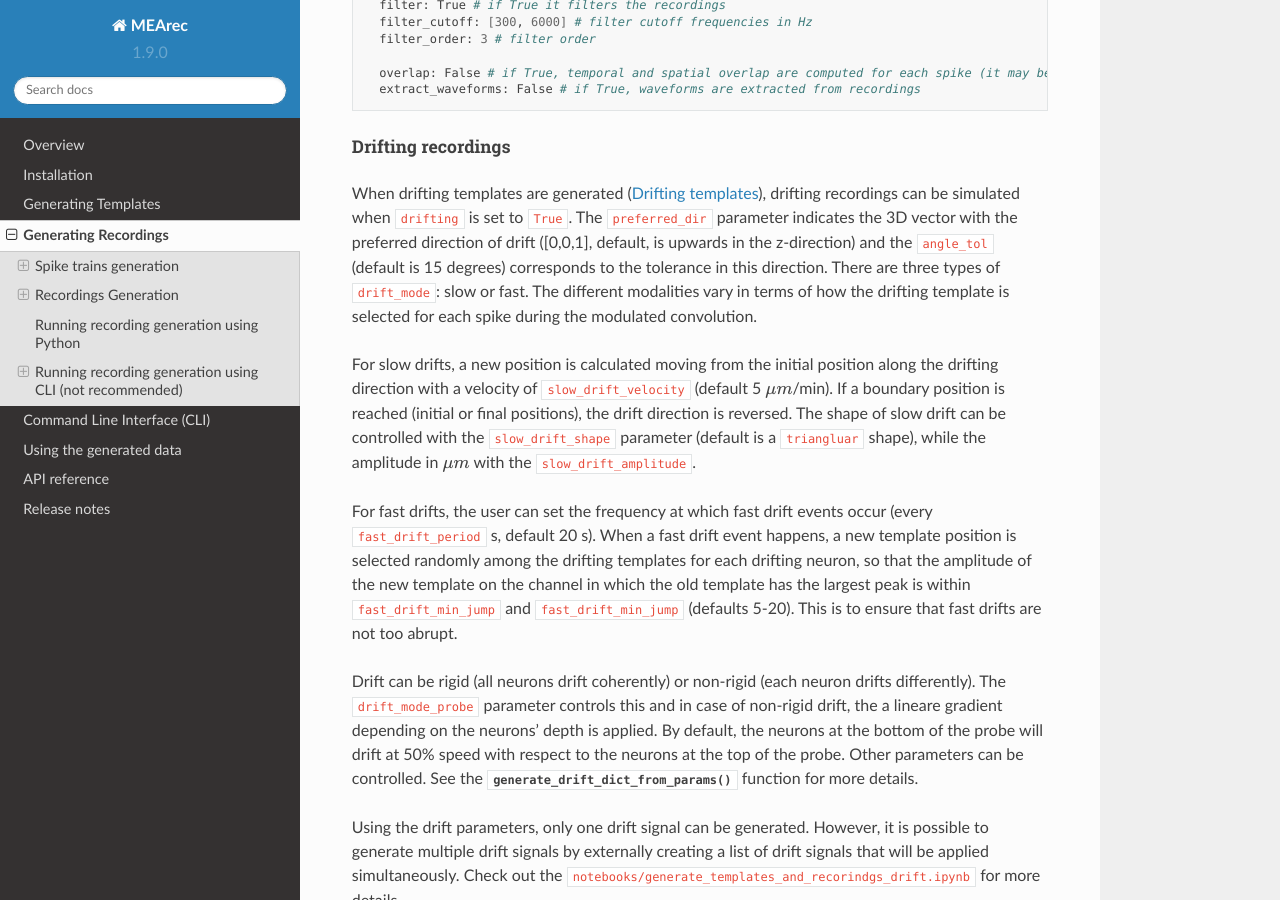
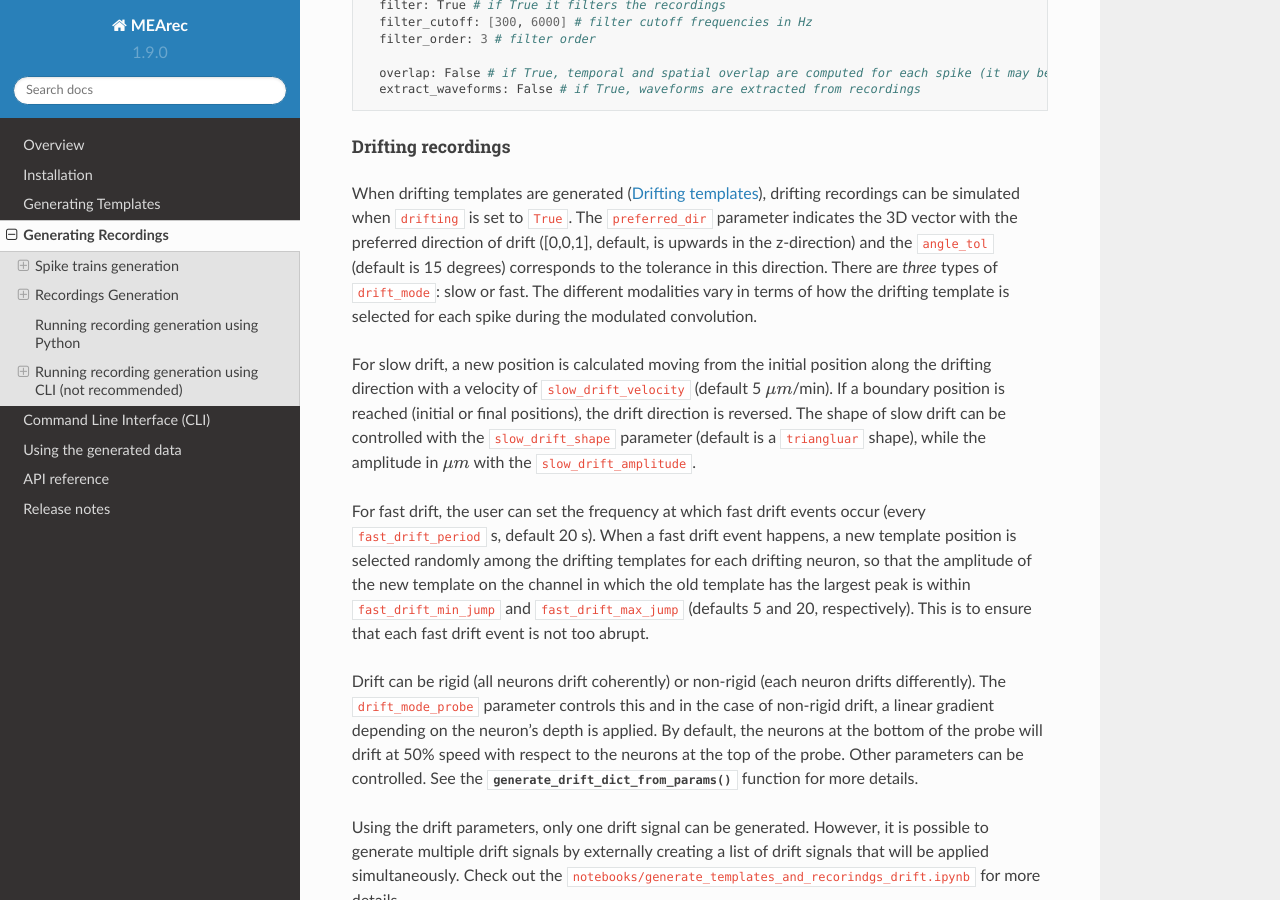
Before and after one commit to SpikeInterface/MEArec, a Sphinx documentation site: the page built from docs/generate_recordings.rst, in a window 1280 px wide and 900 px high, scrolled down 5421 px. Built offline with Sphinx 7.4.7 and the Read the Docs theme 2.0.0, drawn with Linux system fonts in a browser that asks for light colours; some of the changed text lies outside the part shown.

Commit message:
typos fixes, some clarifications

```diff
--- a/docs/generate_recordings.rst
+++ b/docs/generate_recordings.rst
@@ -13,8 +13,8 @@ sections:
 * :code:`seeds`
 
 The :code:`spiketrains` part deals with the generation of spike trains, while the :code:`templates`,
-:code:`cell-types`, and :code:`recordings` sections specify parameters to assemble spike trains and templates and build
-the extracellular recordings. The :code:`seeds` contains all the random seeds involved in the simulations, to ensure
+:code:`cell-types`, and :code:`recordings` sections specify parameters to assemble templates, select cell types, and build
+the extracellular recordings, respectively. The :code:`seeds` contains all the random seeds involved in the simulations to ensure
 reproducibility.
 
 
@@ -60,7 +60,7 @@ Spike trains parameters section summary
       st_inh: 3 # firing rate standard deviation of inhibitory cells in Hz
       min_rate: 0.5 # minimum firing rate in Hz
       ref_per: 2 # refractory period in ms
-      process: poisson # process for spike train simulation (poisson-gamma)
+      process: poisson # process for spike train simulation (poisson, gamma)
       gamma_shape: 2 # gamma shape (for gamma process)
       t_start: 0 # start time in s
       duration: 10 # duration in s
@@ -151,7 +151,7 @@ coincident. :code:`sync_jitt` (default 1 ms) controls the jittering in time for
 The :code:`modulation` parameter is extremely important, as it controls the variablility of the amplitude modulation:
 * if :code:`modulation` id :code:`none`, spikes are not modulated and each instance will have the same aplitude
 * if :code:`modulation` id :code:`template`, each spike event is modulated with the same amplitude for all electrodes
-* if :code:`modulation` id :code:`electrode`, each spike event is modulated with different amplitude for each electrode
+* if :code:`modulation` id :code:`electrode`, each spike event is modulated with a different amplitude for each electrode
 
 For the :code:`template` and :code:`electrode` modulations, the amplitude is modulated as a Normal distribution with
 amplitude 1 and standard deviation of :code:`sdrand` (default is 0.05).
@@ -262,23 +262,23 @@ When drifting templates are generated (:ref:`drift-templates`), drifting recordi
 :code:`drifting` is set to :code:`True`. The :code:`preferred_dir` parameter indicates the 3D vector with the
 preferred direction of drift ([0,0,1], default, is upwards in the z-direction) and the :code:`angle_tol` (default is 15
 degrees) corresponds to the tolerance in this direction.
-There are three types of :code:`drift_mode`: slow or fast.
+There are *three* types of :code:`drift_mode`: slow or fast.
 The different modalities vary in terms of how the drifting template is selected for each spike during the modulated convolution.
 
-For slow drifts, a new position is calculated moving from the initial position along the drifting direction with
+For slow drift, a new position is calculated moving from the initial position along the drifting direction with
 a velocity of :code:`slow_drift_velocity` (default 5 :math:`\mu m`/min).
 If a boundary position is reached (initial or final positions), the drift direction is reversed.
 The shape of slow drift can be controlled with the :code:`slow_drift_shape` parameter (default is a :code:`triangluar` shape),
 while the amplitude in :math:`\mu m` with the :code:`slow_drift_amplitude`.
 
-For fast drifts, the user can set the frequency at which fast drift events occur (every :code:`fast_drift_period` s, default 20 s).
+For fast drift, the user can set the frequency at which fast drift events occur (every :code:`fast_drift_period` s, default 20 s).
 When a fast drift event happens, a new template position is selected randomly among the drifting templates for each
 drifting neuron, so that the amplitude of the new template on the channel in which the old template has the largest
-peak is within :code:`fast_drift_min_jump` and :code:`fast_drift_min_jump` (defaults 5-20).
-This is to ensure that fast drifts are not too abrupt.
+peak is within :code:`fast_drift_min_jump` and :code:`fast_drift_max_jump` (defaults 5 and 20, respectively).
+This is to ensure that each fast drift event is not too abrupt.
 
 Drift can be rigid (all neurons drift coherently) or non-rigid (each neuron drifts differently). The :code:`drift_mode_probe` parameter
-controls this and in case of non-rigid drift, the a lineare gradient depending on the neurons' depth is applied.
+controls this and in the case of non-rigid drift, a linear gradient depending on the neuron's depth is applied.
 By default, the neurons at the bottom of the probe will drift at 50% speed with respect to the neurons at the top of the probe.
 Other parameters can be controlled. See the :py:func:`~MEArec.drift_tools.generate_drift_dict_from_params` function for more details.
 
@@ -342,12 +342,12 @@ Recordings can also be generated using a Python script, or a jupyter notebook.
 
 
 The :code:`params` argument can be the path to a yaml file or a dictionary containing the parameters (if :code:`None`` default
-parameters are used). On of the :code:`templates` or :code:`tempgen` parameters must be indicated, the
+parameters are used). One of the :code:`templates` or :code:`tempgen` parameters must be indicated, the
 former pointing to a generated templates file, the latter instead is a :code:`TemplateGenerator` object.
-The :code:`n_jobs` argument indicates how many jobs will be used in parallel (for parallel processing, more than 1 chunks
-are required).
+The :code:`n_jobs` argument indicates how many jobs will be used in parallel (for parallel processing, more than 1 chunk
+is required).
 If :code:`verbose=True`, the output shows the progress of the template simulation. :code:`verbose=True` corresponds to
-:code:`verbose=1`. For a higher level of verbosity also :code:`verbose=2` can be used.
+:code:`verbose=1`. For a higher level of verbosity :code:`verbose=2` can also be used.
 
 
 The :code:`gen_recordings()` function returns a gen_templates :code:`RecordingGenerator` object (:code:`recgen`).
--- a/docs/installation.rst
+++ b/docs/installation.rst
@@ -8,7 +8,7 @@ MEArec is a Python package and it can be easily installed using pip:
     pip install MEArec
 
 
-If you want to install from sources and be updated with the latest development you can install with:
+If you want to install from source and be up-to-date with the latest development you can install with:
 
 .. code-block:: python
 
@@ -30,14 +30,14 @@ The following are the Python requirements, which are installed when running the
 - h5py
 - `MEAutility <https://github.com/alejoe91/MEAutility>`_
 
-Additional requirements for template generatiom
+Additional requirements for template generation
 -----------------------------------------------
 
 The template generation phase requires NEURON and LFPy to be installed. These are not installed by default, but they can be easily installed with pip.
 
 .. code-block:: bash
 
-    pip install MEArec[templatess]
+    pip install MEArec[templates]
 
 
 Installing NEURON
--- a/docs/overview.rst
+++ b/docs/overview.rst
@@ -1,13 +1,13 @@
 Overview
 =========
 
-MEArec is a Python package designed to make simulation of extracellular recordings easy, fast, and highly controllable.
+MEArec is a Python package designed to make the simulation of extracellular recordings easy, fast, and highly controllable.
 
 The core idea of MEArec is explained in this figure.
 
 .. image:: images/overview.png
 
-The biophysical simulations of extracellular action potentials (EAP or templates) allows to generate a large number of
+The biophysical simulations of extracellular action potentials (EAPs or templates) allow for the generation of a large number of
 templates from different cell models placed at random locations and with varying rotations around the probe.
 Further details and parameters of the template generation are explained :ref:`gen-templates`.
 
--- a/docs/usage.rst
+++ b/docs/usage.rst
@@ -95,5 +95,5 @@ one can easily load a MEArec generated recording, run several spike sorting algo
     comp_MS.get_performance()
     comp_KS.get_performance()
 
-More information about the SpikeInterface framework in the `docs <https://spikeinterface.readthedocs.io/en/latest/>`_
+More information about the SpikeInterface framework visit the `docs <https://spikeinterface.readthedocs.io/en/latest/>`_
 and the `manuscript <https://www.biorxiv.org/content/10.1101/796599v1>`_.
```
Also changed, not shown: other parts of docs/generate_recordings.rst (+13 -13 lines), docs/generate_templates.rst (+5 -5 lines).
